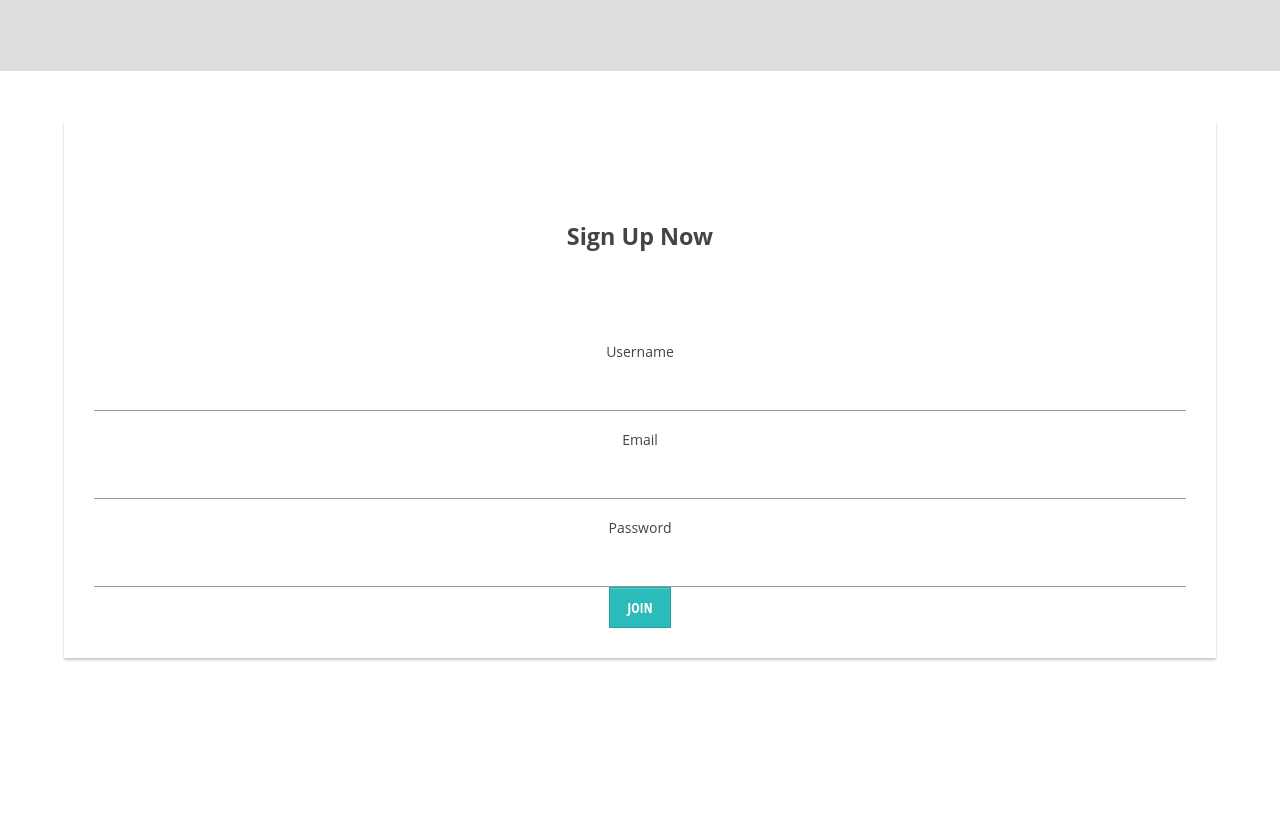
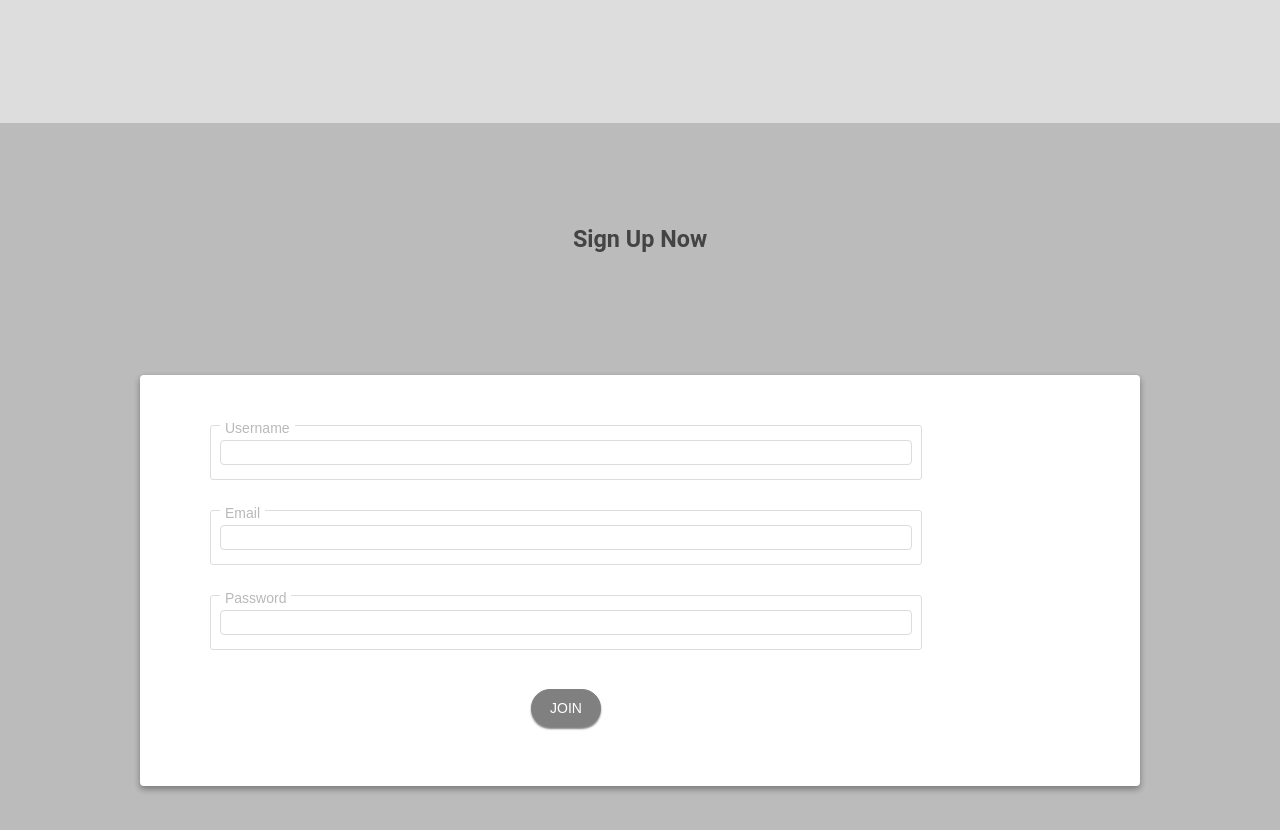
Before and after one commit to thinkful-nw1/final-capstone-client, a React (Create React App) app: page / in a window 1280 px wide. Shown: the part 440-1270 px from the top of the page. Before the commit the page ends 1148 px from the top, so only its background shows below. Built offline with nearby package versions, Linux system fonts and the light colour scheme.

Commit message:
unifying form styles

```diff
--- a/src/Components/FlightSearchForm/FlightSearchForm.css
+++ b/src/Components/FlightSearchForm/FlightSearchForm.css
@@ -1,57 +1,41 @@
 
-.flight-search-form{
-	max-width:400px;
-	margin:50px auto;
-	background:#fff;
-	border-radius:2px;
-	padding:20px;
-	font-family: Georgia, "Times New Roman", Times, serif;
-}
-h1{
-	display: block;
-	text-align: center;
-	padding: 0;
-	margin: 0px 0px 20px 0px;
-	color: #5C5C5C;
-	font-size:x-large;
-}
-ul{
+.flight-form-card {
+	width: 90%;
+		padding: 30px;
+		background: #FFFFFF;
+		margin: 50px auto;
+		box-shadow: 0px 3px 6px 0px rgba(0,0,0,0.16), 0 3px 6px rgba(0,0,0,0.23);
+		border-radius: 4px;
+  }
+
+  ul{
 	list-style:none;
-	padding:0;
-	margin:0;
-}
-li{
-	display: block;
-	padding: 9px;
-	border:1px solid #DDDDDD;
-	margin-bottom: 30px;
-	border-radius: 3px;
-}
+  }
 
-li > label{
-	display: block;
-	float: left;
-	margin-top: -19px;
-	background: #FFFFFF;
-	height: 14px;
-	padding: 2px 5px 2px 5px;
-	color: #B9B9B9;
+  form {
+	display: flex;
+	flex-flow: row wrap;
+	align-items: center;
+  }
+
+  input {
+	vertical-align: middle;
 	font-size: 14px;
-	overflow: hidden;
-	font-family: Arial, Helvetica, sans-serif;
-}
+	margin: 5px 10px 5px 0;
+	padding: 10px;
+	background-color: #fff;
+	border: 1px solid #dadce0;
+	border-radius: 4px;
+  }
 
-input {
-    box-sizing: border-box;
-	-webkit-box-sizing: border-box;
-	-moz-box-sizing: border-box;
-	width: 100%;
-	display: block;
-	outline: none;
-	border: none;
-	height: 25px;
-	line-height: 25px;
-	font-size: 16px;
-	padding: 0;
-	font-family: Verdana, Geneva, Tahoma, sans-serif;
-}
+  button {
+		border-radius: 20px;
+		box-shadow: 0px 2px 2px 0px grey;
+		background-color: grey;
+		border: 1px solid grey;
+		color: #FFFFFF;
+		font-size: 14px;
+		padding: 10px 18px;
+		text-decoration: none;
+		text-transform: uppercase;
+	}
--- a/src/Components/FlightSearchForm/FlightSearchForm.js
+++ b/src/Components/FlightSearchForm/FlightSearchForm.js
@@ -4,33 +4,18 @@
 export default class FlightSearchForm extends React.Component{
     render() {
         return(
-            <div class="card-flight-form-card">
+          <div class="flight-form-card">
             <form class="flight-searchform">
-              <ul class="flight-searchform-airports">
-                <li>
-                    <input type="text" name="flight-origin"
-                    placeholder="Bos"/>
-                </li>
-                <li class="flight-form-swapper">
-                  <img src='/' alt="swap-arrows"/>
-                </li>
-                <li>
-                    <input type="text" name="flight-destination"
+              <input type="text" name="flight-origin"
+                    placeholder="From"/>
+              <input type="text" name="flight-destination"
                     placeholder="To"/>
-                </li>
-              </ul>
-               <ul class="flight-searchform-dates">
-                <li>
-                    <input type="text" name="flight-depart"
+              <input type="text" name="flight-depart"
                     placeholder="Today"/>
-                </li>
-                <li>
-                    <input type="text" name="flight-return"
+              <input type="text" name="flight-return"
                     placeholder="Tomorrow"/>
-                </li>
-              </ul>
+              <button type="submit">Search</button>
             </form>
-            <button type="submit">Search</button>
           </div>
         )
     }
--- a/src/Components/LoginForm.js
+++ /dev/null
@@ -1,18 +0,0 @@
-import React from 'react'
-
-export default class LoginForm extends React.Component {
-    render(){
-        return(
-            <form>
-                <div className="form-section">
-                <label for="email"><b>Email</b></label>
-                <input type="email" name="email" required/>
-                <label for="password"><b>Password</b></label>
-                <input type="password"name="password" required/>
-
-                <button type="submit"><a href="/search">Login</a></button>
-                </div>
-            </form>
-        )
-    }
-}
--- /dev/null
+++ b/src/Components/LoginForm/LoginForm.css
@@ -0,0 +1,74 @@
+.login-form-card {
+    width: 80%;
+    padding: 30px;
+    background: #FFFFFF;
+    margin: 50px auto;
+    box-shadow: 0px 3px 6px 0px rgba(0,0,0,0.16), 0 3px 6px rgba(0,0,0,0.23);
+    border-radius: 4px;
+}
+
+.login-form-card form {
+display: block;
+flex-flow: row wrap;
+align-items: center;
+}
+
+.login-form ul{
+list-style: none;
+width: 80%
+
+}
+
+.login-form li{
+display: block;
+  padding: 9px;
+  border:1px solid #DDDDDD;
+  margin-bottom: 30px;
+  border-radius: 3px;
+}
+
+.login-form li:last-child{
+border:none;
+  margin-bottom: 0px;
+  text-align: center;
+}
+
+.login-form li > label{
+  display: block;
+  float: left;
+  margin-top: -19px;
+  background: #FFFFFF;
+  height: 30px;
+  padding: 2px 5px 2px 5px;
+  color: #B9B9B9;
+  font-size: 14px;
+  overflow: hidden;
+  font-family: Arial, Helvetica, sans-serif;
+}
+
+.login-form input {
+box-sizing: border-box;
+width:100%;
+display: block;
+height: 30px;
+line-height: 25px;
+font-size: 14px;
+margin: 5px 10px 5px 0;
+padding: 10px;
+background-color: #fff;
+border: 1px solid #dadce0;
+border-radius: 4px;
+}
+
+
+.login-form button {
+border-radius: 20px;
+box-shadow: 0px 2px 2px 0px grey;
+background-color: grey;
+border: 1px solid grey;
+color: #FFFFFF;
+font-size: 14px;
+padding: 10px 18px;
+text-decoration: none;
+text-transform: uppercase;
+}
--- /dev/null
+++ b/src/Components/LoginForm/LoginForm.js
@@ -0,0 +1,24 @@
+import React from 'react'
+import './LoginForm.css'
+
+export default class LoginForm extends React.Component {
+    render(){
+        return(
+            <div class="login-form-card">
+                <form class="login-form">
+                    <ul>
+                        <li>
+                            <label for="email"><b>Email</b></label>
+                            <input type="email" name="email" required/>
+                        </li>
+                        <li>
+                            <label for="password"><b>Password</b></label>
+                            <input type="password"name="password" required/>
+                        </li>
+                        <button type="submit"><a href="/search">Login</a></button>
+                    </ul>
+                </form>
+            </div>
+        )
+    }
+}
--- a/src/Components/RegistrationForm/RegistrationForm.css
+++ b/src/Components/RegistrationForm/RegistrationForm.css
@@ -1,14 +1,79 @@
-.card-signup-form {
-    width: 90%;
+.signup-form-card {
+      width: 80%;
       padding: 30px;
       background: #FFFFFF;
       margin: 50px auto;
-      box-shadow:  0px 2px 2px 0 rgba(0, 0, 0, 0.22);
-      -moz-box-shadow: 0px 2px 2px 0 rgba(0, 0, 0, 0.22);
-      -webkit-box-shadow:   0px 2px 2px 0 rgba(0, 0, 0, 0.22);
+      box-shadow: 0px 3px 6px 0px rgba(0,0,0,0.16), 0 3px 6px rgba(0,0,0,0.23);
+      border-radius: 4px;
   }
 
-  .card-signup-form form-field {
+.signup-form-card form {
+  display: block;
+  flex-flow: row wrap;
+  align-items: center;
+}
+
+.signup-form ul{
+  list-style: none;
+  width: 80%
+
+}
+
+.signup-form li{
+  display: block;
+	padding: 9px;
+	border:1px solid #DDDDDD;
+	margin-bottom: 30px;
+	border-radius: 3px;
+}
+
+.signup-form li:last-child{
+  border:none;
+	margin-bottom: 0px;
+	text-align: center;
+}
+
+.signup-form li > label{
+	display: block;
+	float: left;
+	margin-top: -19px;
+	background: #FFFFFF;
+	height: 20px;
+	padding: 2px 5px 2px 5px;
+	color: #B9B9B9;
+	font-size: 14px;
+	overflow: hidden;
+	font-family: Arial, Helvetica, sans-serif;
+}
+
+.signup-form input {
+  box-sizing: border-box;
+  width:100%;
+  display: block;
+  height: 25px;
+  line-height: 25px;
+  font-size: 14px;
+  margin: 5px 10px 5px 0;
+  padding: 10px;
+  background-color: #fff;
+  border: 1px solid #dadce0;
+  border-radius: 4px;
+}
+
+
+.signup-form button {
+  border-radius: 20px;
+  box-shadow: 0px 2px 2px 0px grey;
+  background-color: grey;
+  border: 1px solid grey;
+  color: #FFFFFF;
+  font-size: 14px;
+  padding: 10px 18px;
+  text-decoration: none;
+  text-transform: uppercase;
+}
+
+  /* .card-signup-form form-field {
     display: block;
     margin-bottom: 16px;
   }
@@ -50,4 +115,4 @@
       padding: 10px 18px;
       text-decoration: none;
       text-transform: uppercase;
-  }
+  } */
--- a/src/Components/RegistrationForm/RegistrationForm.js
+++ b/src/Components/RegistrationForm/RegistrationForm.js
@@ -4,21 +4,32 @@
 export default class RegistrationForm extends React.Component {
     render() {
         return (
+            <div class="signup-form-card">
             <form class='signup-form'>
-                    <div class="form-field">
-                        <label for="username" >Username</label>
-                        <input type="text" name='username' id='username' />
-                    </div>
-                    <div class="form-field">
+                <ul>
+                    <li>
+                        <label for="username">Username</label>
+                        <input type="text" name='username' id='username'
+                        required />
+                    </li>
+
+                    <li>
                         <label for="email">Email</label>
-                        <input type="email" name='email'/>
-                    </div>
-                    <div class="form-field">
+                        <input type="email" name='email'
+                        required />
+                    </li>
+
+                    <li>
                         <label for="password">Password</label>
-                        <input type="password" name='password' id='password' />
-                    </div>
-                <button type='submit'>Join</button>
+                        <input type="password" name='password' id='password'
+                        required />
+                    </li>
+                    <li>
+                        <button type='submit'>Join</button>
+                    </li>
+                </ul>
             </form>
+        </div>
         )
     }
 }
--- a/src/Routes/LoginPage.js
+++ b/src/Routes/LoginPage.js
@@ -1,5 +1,5 @@
 import React from 'react'
-import LoginForm from '../Components/LoginForm';
+import LoginForm from '../Components/LoginForm/LoginForm'
 
 export default class LoginPage extends React.Component {
     render() {
--- a/src/index.css
+++ b/src/index.css
@@ -1,6 +1,8 @@
+
+
 body {
   margin: 0;
-  font-family: "Open Sans";
+  font-family: 'Roboto', sans-serif;
   -webkit-font-smoothing: antialiased;
   -moz-osx-font-smoothing: grayscale;
   font-size: 20px;
@@ -10,8 +12,7 @@
 }
 
 code {
-  font-family: source-code-pro, Menlo, Monaco, Consolas, "Courier New",
-    monospace;
+  font-family: 'Roboto', sans-serif;
 }
 
 * {
```
